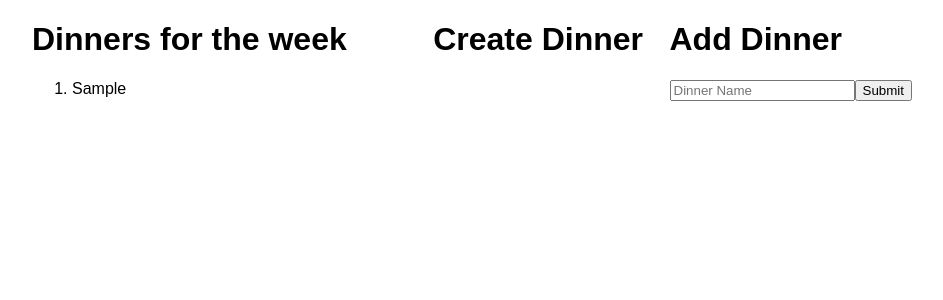
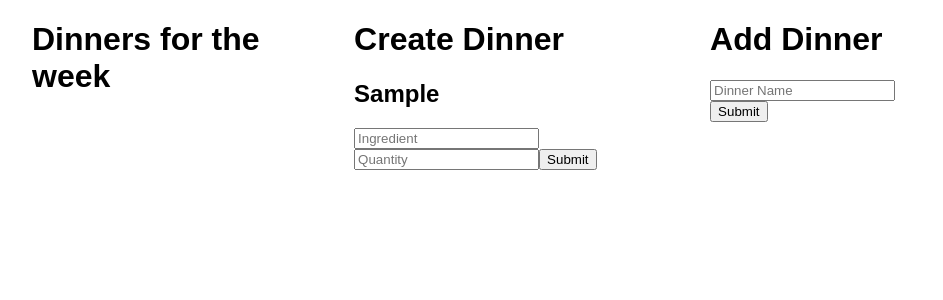
Before and after one commit to MattKravetz/DinnersApp, a React app in the folder dinners/: page / in a window 1280 px wide. Both pictures are taken after typing "Sample" into the empty fields and a click on the button "Submit". Shown: the top 300 px of the page, without its empty margins (168-1111 px from the left). Built offline with nearby package versions, Linux system fonts and the light colour scheme.

Commit message:
In progress

```diff
--- a/dinners/src/App.js
+++ b/dinners/src/App.js
@@ -9,21 +9,29 @@ import CreateDinner from './components/CreateDinner'
 class App extends Component {
   constructor(props){
       super(props)
+      // State holds an array of `dinners`.
       this.state = {
           dinners: [],
       };
   }
 
-  addDinner = (dinner) => {
+  addDinner = (dinner_name) => {
     let dinners = this.state.dinners.slice()
-    this.setState({dinners: dinners.concat(dinner)})
+    let new_dinner = {
+      dinner: dinner_name,
+      created: false
+    }
+    this.setState({dinners: dinners.concat(new_dinner)})
   }
 
   render() {
+    const created_dinners = this.state.dinners.filter((d) => d.created === true)
+    const uncreated_dinner = this.state.dinners.filter((d) => d.created === false)
+                                            .map((dinner_obj) => dinner_obj.dinner)
     return (
         <div className="App">
-          <DinnerList dinners={this.state.dinners}/>
-          <CreateDinner />
+          <DinnerList dinners={created_dinners}/>
+          <CreateDinner dinner={uncreated_dinner}/>
           <AddDinnerButton handleSubmit={this.addDinner}/>
         </div>
     );
--- a/dinners/src/components/CreateDinner.js
+++ b/dinners/src/components/CreateDinner.js
@@ -6,27 +6,81 @@ export default class CreateDinner extends Component {
         super(props)
         this.state = {
             link: "",
+            new_ingredient_name: "",
+            new_ingredient_quantity: "",
             ingredients: [],
         }
-        this.handleChange = this.handleChange
+        this.addIngredient = this.addIngredient.bind(this)
+        this.handleChange = this.handleChange.bind(this)
         this.handleSubmit = this.props.handlesubmit
     }
 
     handleChange(event){
+        const name = event.target.name
+        this.setState({
+            [name]: event.target.value
+        });
+    }
+
+    addIngredient(){
+        let ingredients = this.state.ingredients.slice()
+        const new_state = {
+            ...this.state,
+            ingredients: ingredients.concat({
+                name: this.state.new_ingredient_name,
+                quantity: this.state.new_ingredient_quantity,
+            })
+        }
+        this.setState(new_state)
     }
 
     render(){
-        const state = this.state;
-        const ingredients = state.ingredients.map((val, num) => {
+
+        const dinner = this.props.dinner;
+        console.log("in render", this.state.ingredients)
+        let ingredients = this.state.ingredients.map((val, num) => {
+            console.log("creating ingredient", val)
+            return (
                 <li key={num}>
                     <Ingredient name={val.name} quantity={val.quantity} />
                 </li>
+            );
         });
+
+        if (this.props.dinner.length > 0) {
             return(
                 <div className="create-dinner">
                     <h1>Create Dinner</h1>
-                <ul>{ingredients}</ul>
+                    <h2>{dinner}</h2>
+                    <ul>
+                        {ingredients}
+                    </ul>
+                    <input
+                        type="text"
+                        name="new_ingredient_name"
+                        placeholder="Ingredient"
+                        value={this.state.new_ingredient_name}
+                        onChange={this.handleChange}
+                        />
+                    <input
+                        type="text"
+                        name="new_ingredient_quantity"
+                        placeholder="Quantity"
+                        value={this.state.new_ingredient_quantity}
+                        onChange={this.handleChange}
+                        />
+                    <button
+                            onClick={(e) => {
+                                e.preventDefault();
+                                this.addIngredient()
+                            }}>
+                            Submit
+                        </button>
                 </div>
                 );
             }
+            else {
+                return (null);
             }
+    }
+}
--- a/dinners/src/components/Ingredient.js
+++ b/dinners/src/components/Ingredient.js
@@ -1,5 +1,5 @@
 import React, { Component } from 'react'
 
 export default function Ingredient(props) {
-    return <p>Ingredient!</p>
+    return <p>{props.name}       {props.quantity}</p>
 }
```
Lines whose indentation alone changed are shown as unchanged.
